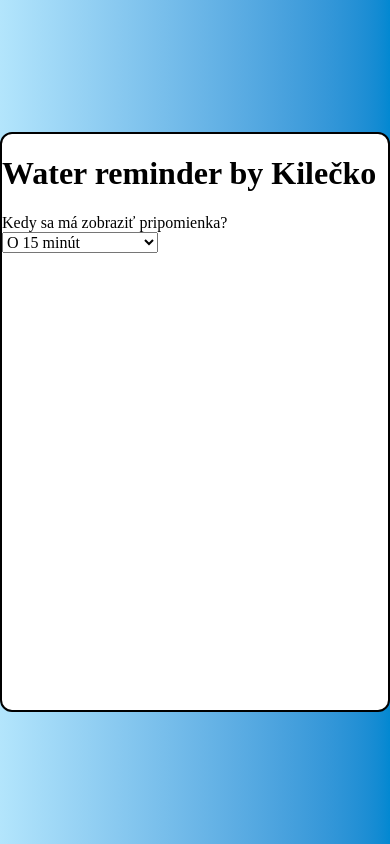
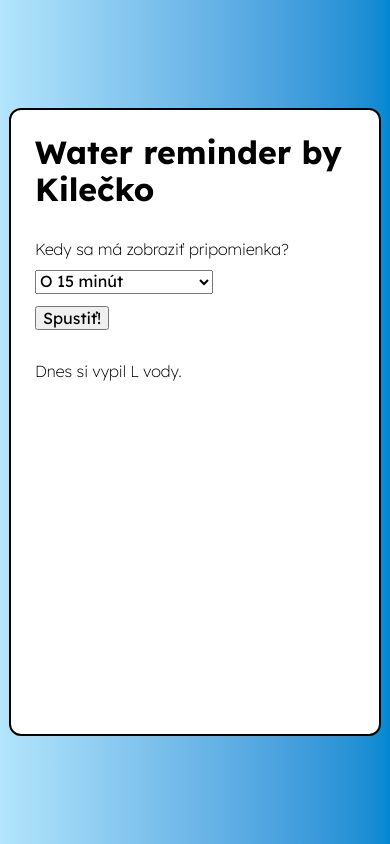
Before and after one commit to kilocharlie96/water-reminder, a plain HTML site: page index.html in a window 390 px wide. Drawn offline with nearby package versions, Linux system fonts and the light colour scheme.

Commit message:
Dimensions refactored for mobile-first design. Created start button, and water counter without functionality.

```diff
--- a/css/app.css
+++ b/css/app.css
@@ -14,18 +14,39 @@ body {
     display: flex;
     justify-content: center;
     align-items: center;
+
+    font-family: "Lexend", sans-serif;
+    font-optical-sizing: auto;
+    font-weight: 200;
+    font-style: normal;
 }
 
 .app {
-    width: 52rem;
+    width: 20rem;
     height: 36rem;
 
     border: 2px solid black;
     border-radius: 0.75rem;
 
     background: #fff;
+
+    padding: 1.5rem;
+}
+
+h1, h2, h3 {
+    margin: 0;
+}
+
+main {
+    margin: 2rem 0;
 }
 
 select {
     display: block;
+
+    margin: 0.75rem 0;
 }
+
+p {
+    display: inline;
+}
--- a/index.html
+++ b/index.html
@@ -5,14 +5,21 @@
     <meta name="viewport" content="width=device-width, initial-scale=1.0">
     <title>Water reminder</title>
 
+    <link rel="preconnect" href="https://fonts.googleapis.com">
+    <link rel="preconnect" href="https://fonts.gstatic.com" crossorigin>
+    <link href="https://fonts.googleapis.com/css2?family=Lexend:wght@100..900&display=swap" rel="stylesheet">
+    <script src="https://unpkg.com/vue@3/dist/vue.global.js"></script>
     <link rel="stylesheet" href="/css/normalize.css">
     <link rel="stylesheet" href="/css/app.css">
 </head>
 
 <body>
     <div class="app">
+        <header>
             <h1>Water reminder by Kilečko</h1>
+        </header>
 
+        <main>
             <label for="time-select">Kedy sa má zobraziť pripomienka?</label>
 
             <select name="time" id="time-select">
@@ -25,6 +32,17 @@
                 <option value="105">O 1 hodinu 45 minút</option>
                 <option value="120">O 2 hodiny</option>
             </select>
+
+            <button type="submit">Spustiť!</button>
+        </main>
+
+        <p>Dnes si vypil </p>
+        <p id="water-amount"></p>
+        <p> L vody.</p>
+
+
+        <div></div>
+
     </div>
 
 </body>
```
Lines whose indentation alone changed are shown as unchanged.
